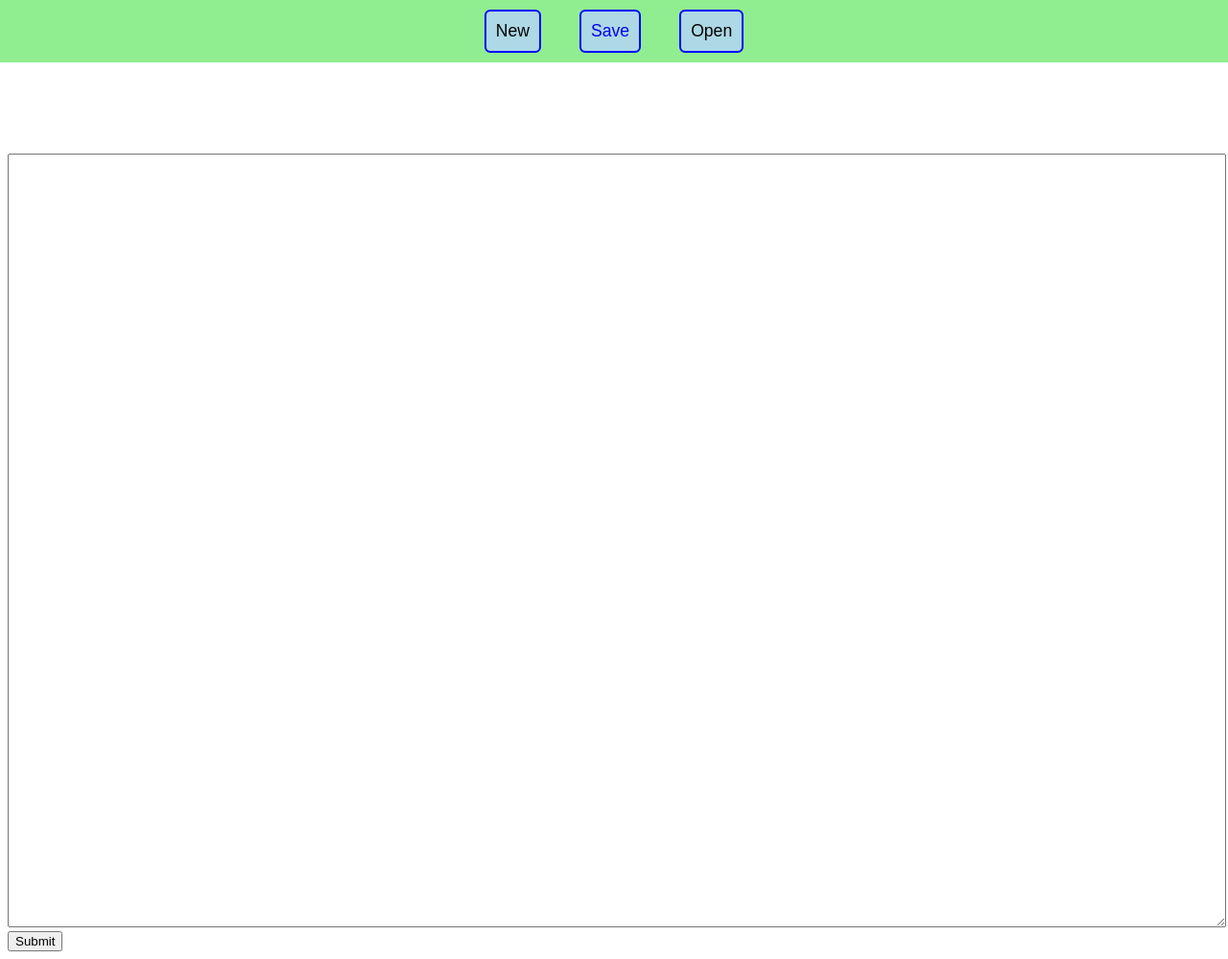
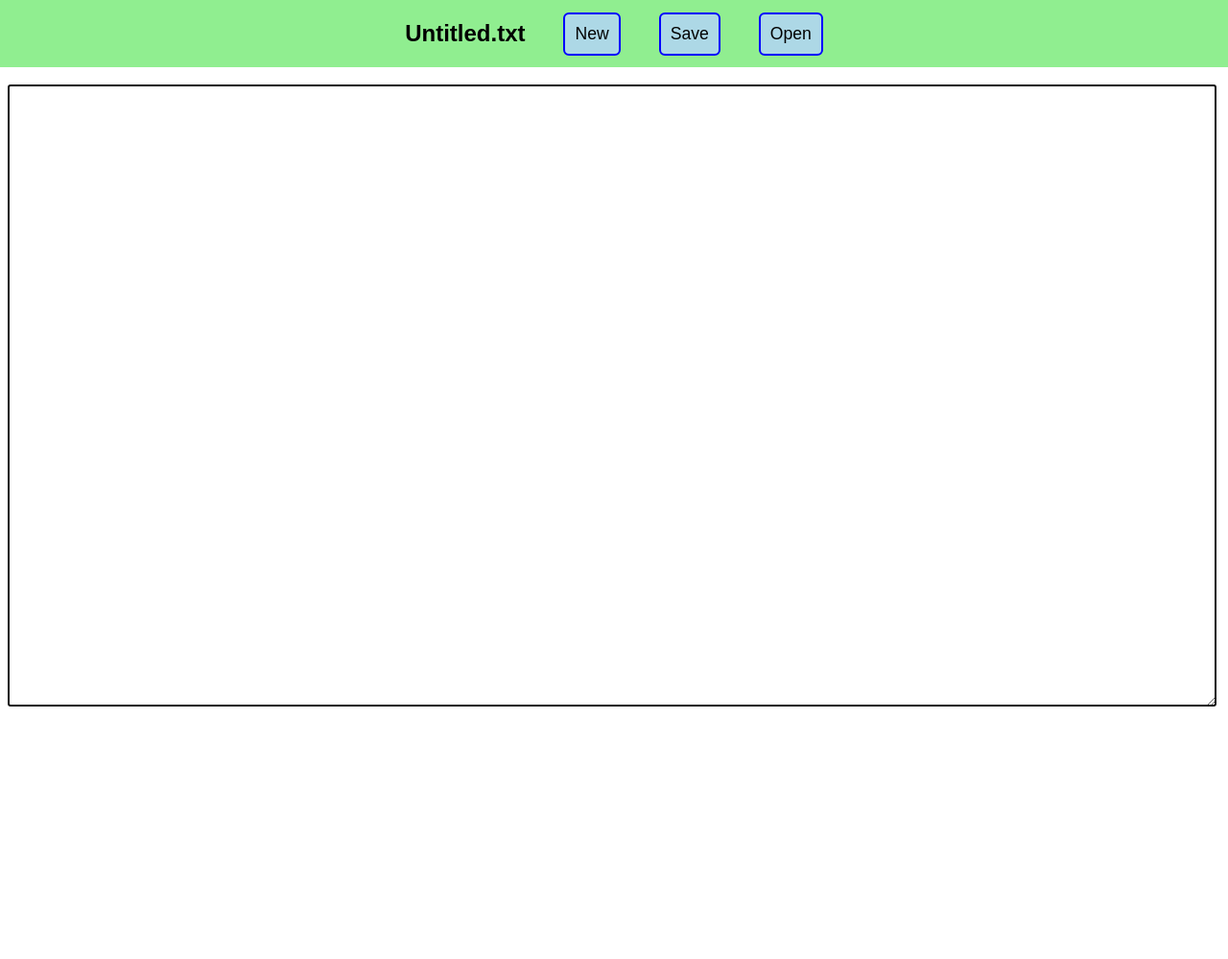
Before and after one commit to Farrhouq/TiNotez, a Django app: page / in a window 1280 px wide. Shown: the whole page at 96% size. After the commit the page ends 736 px from the top, so only its background shows below. Run offline with Django 4.2, Linux system fonts and the light colour scheme.

Commit message:
reached first milestone: able to save a file

```diff
--- a/base_app/views.py
+++ b/base_app/views.py
@@ -7,8 +7,11 @@ def home(request):
 
 def save(request):
     if request.method == 'POST':
-        print(request.POST.get('notes'))
+        print(request.POST.get('notes').count('\n'))
+        notes = request.POST.get('notes')
+        filename = request.POST.get('hidden-filename')
+        print(filename)
 
-    with open() as file:
-        pass
+        with open(f'C:/Users/Farouq/Desktop/{filename}', 'w') as file:
+            file.write(notes)
     return redirect('home')
--- a/templates/home.html
+++ b/templates/home.html
@@ -10,6 +10,7 @@
         body {
             font-family: sans-serif;
             padding: 0;
+            /* overflow-y: hidden; */
         }
 
 
@@ -20,7 +21,7 @@
             position: fixed;
             top: 0;
             left: 0;
-            height: fit-content;
+            height: 50px;
             display: flex;
             align-items: center;
             justify-content: center;
@@ -44,8 +45,9 @@
         textarea {
             margin-top: 5rem;
             font-size: 2em;
-            width: 100%;
-            height: 100vh;
+            width: 97%;
+            height: 76.8vh;
+            padding: 1rem;
         }
 
     </style>
@@ -53,11 +55,13 @@
 </head>
 <body>
     <nav>
+        <h1 style="color: black;cursor: pointer;" id="filename">Untitled.txt</h1>
+        <input id="filename-input" onkeypress="handle_enter(event)" style="z-index: 4;font-size: 20px;text-align: center;" type="hidden">
         <a href="" class="nav-item">
             New
         </a>
 
-        <a href="{% url 'save' %}" class="nav-item">
+        <a href="" id="save" onclick="submit_form(event)" class="nav-item">
             Save
         </a>
 
@@ -65,13 +69,58 @@
             Open
         </a>
     </nav>
-
-    <form action="{% url 'save' %}" method="POST">
+    <form id="my-form" action="{% url 'save' %}" method="POST">
         {% csrf_token %}
-        <h1 id="filename">Untitled.txt</h1>
-        <input type="hidden">
-        <textarea name="notes"></textarea>
-<input type="submit">
+        <textarea name="notes" autofocus></textarea>
+        <input id="hidden-filename" name="hidden-filename" type="hidden">
+    <!-- <input type="submit"> -->
     </form>
 </body>
+
+<script>
+    const hidden_filename = document.querySelector("#hidden-filename");
+    const filename = document.querySelector('#filename');
+    const filename_input = document.querySelector('#filename-input');
+    hidden_filename.value = filename.innerText;
+
+
+    filename.addEventListener('dblclick', function (e) {
+        filename.style.display = 'none';
+        filename_input.setAttribute('type', 'text');
+        filename_input.value = filename.innerText;
+        hidden_filename = filename.innerText;
+        filename_input.focus()
+    })
+
+    window.addEventListener('click', function (){
+        if (filename.style.display == 'none')
+        {
+        filename.style.display = 'block';
+        filename.innerText = filename_input.value
+        filename_input.setAttribute('type', 'hidden');
+        document.querySelector('textarea').focus()
+        }
+    })
+
+    filename_input.addEventListener('click', function (e) {
+        e.stopPropagation()
+    })
+
+    function handle_enter(event){
+        if(event.keyCode == 13){
+            if(filename.style.display == 'none')
+        {
+        filename.style.display = 'block';
+        filename.innerText = filename_input.value
+        filename_input.setAttribute('type', 'hidden');
+        }
+        }
+    }
+
+    function submit_form(e) {
+        e.preventDefault();
+        // alert('sdfs')
+        document.querySelector('#my-form').submit();
+    }
+</script>
 </html>
```
